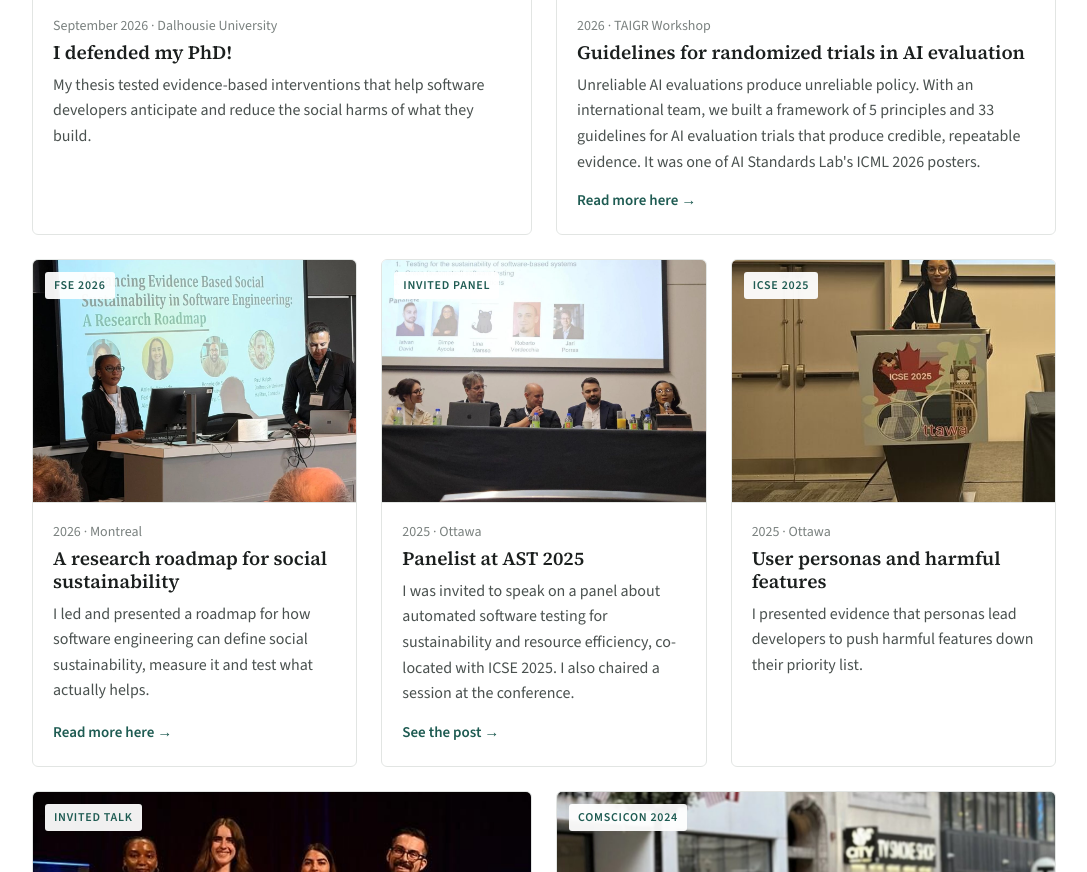
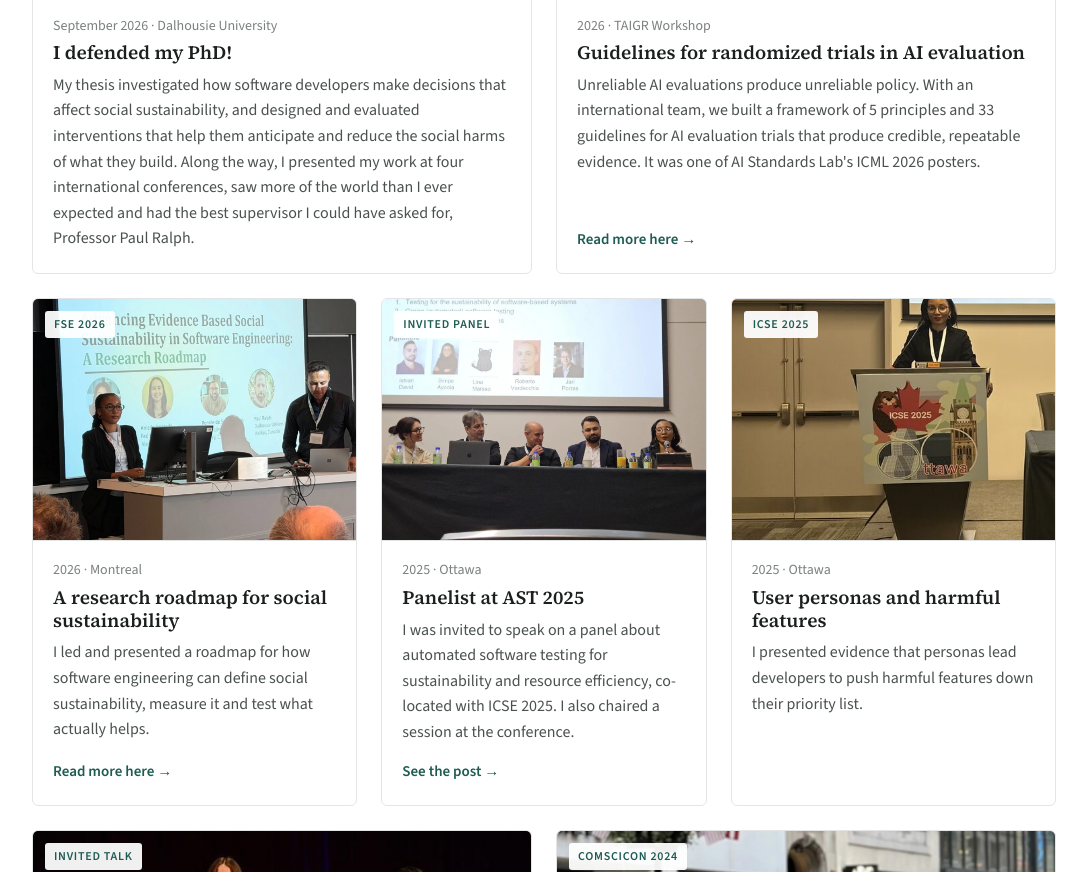
Before and after one commit to Devbimpe/devbimpe.github.io, a plain HTML site: page index.html in a window 1280 px wide. Shown: the part 2234-3106 px from the top of the page, without its empty margins (96-1183 px from the left). Drawn offline with nearby package versions, Linux system fonts and the light colour scheme.

Commit message:
Update PhD defense card text
Claude-Session: https://claude.ai/code/session_01SihijPpRReEfcpQbiXK9xj

```diff
--- a/index.html
+++ b/index.html
@@ -432,7 +432,7 @@
         <div class="body">
           <time datetime="2026-09">September 2026 · Dalhousie University</time>
           <h3>I defended my PhD!</h3>
-          <p>My thesis tested evidence-based interventions that help software developers anticipate and reduce the social harms of what they build.</p>
+          <p>My thesis investigated how software developers make decisions that affect social sustainability, and designed and evaluated interventions that help them anticipate and reduce the social harms of what they build. Along the way, I presented my work at four international conferences, saw more of the world than I ever expected and had the best supervisor I could have asked for, Professor Paul Ralph.</p>
         </div>
       </article>
 
```
